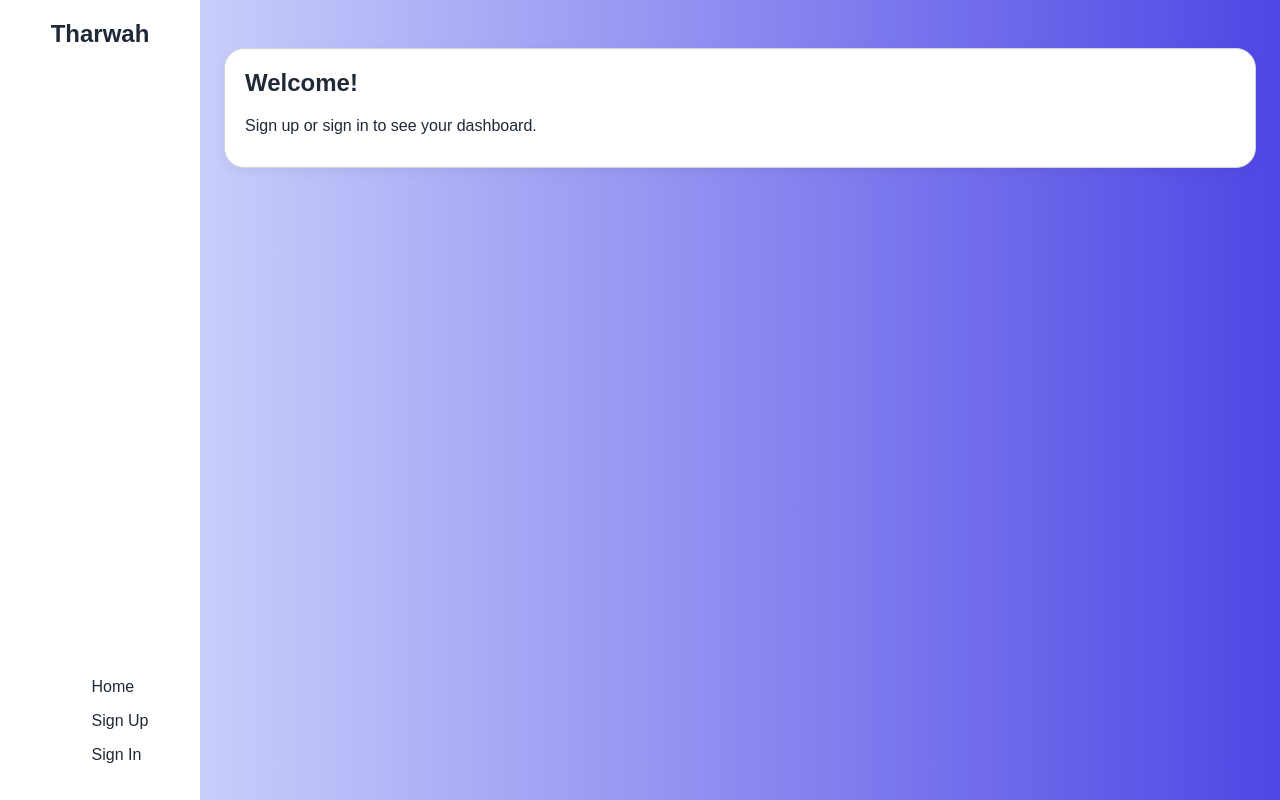
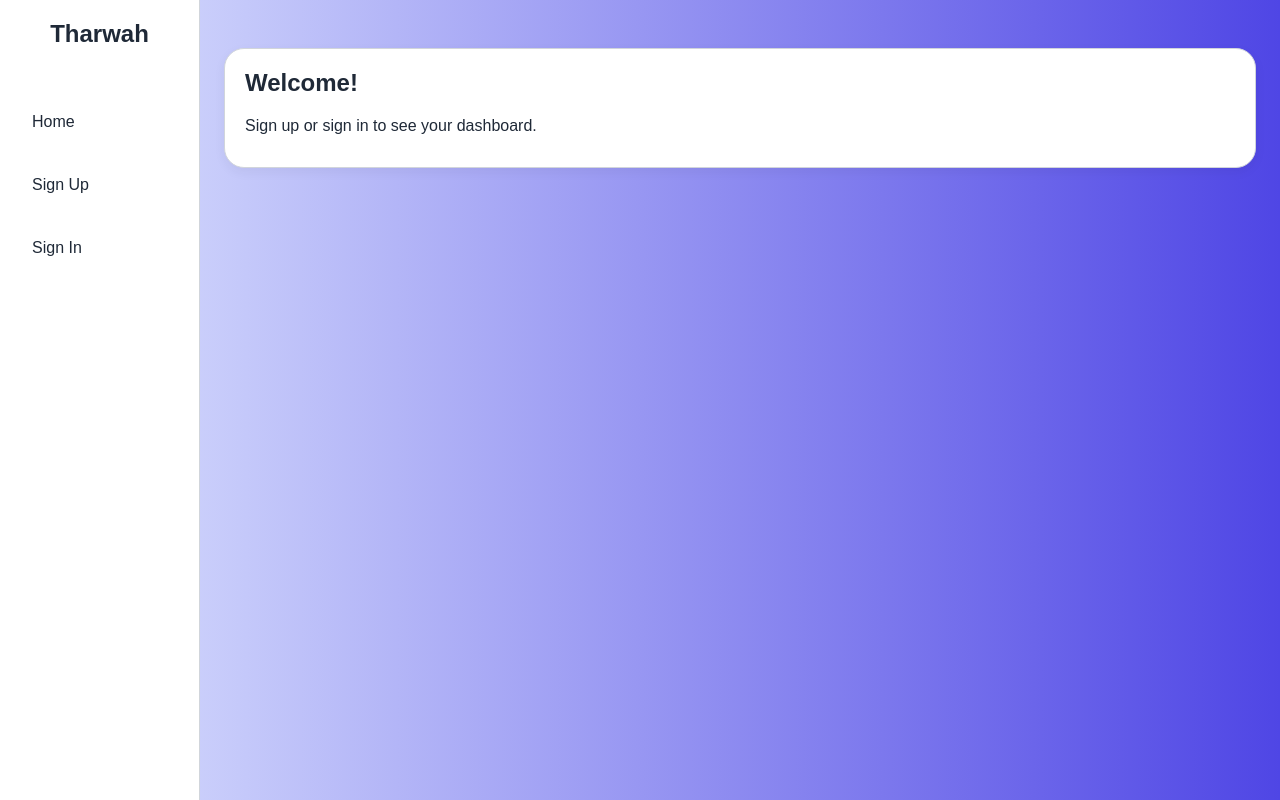
Before and after one commit to HusainAlmajed/Tharwah-Project-Front-End, a React (Vite) app: page / in a window 1280 px wide. Built offline with nearby package versions, Linux system fonts and the light colour scheme; no server answers; a web font is replaced by a local one.

Commit message:
Update navbar

```diff
--- a/src/App.css
+++ b/src/App.css
@@ -23,25 +23,43 @@ nav {
   justify-content: space-between;
   align-items: center;
   background-color: var( --color-surface);
-  padding: 20px;
+  padding: 30px 20px;
+  border-right: 1px solid var(--color-border);
 }
 
 .nav-brand {
   font-weight: bolder;
   font-size: 1.5rem;
+  margin-bottom: 55px;
 }
 
 nav ul {
   display: flex;
   flex-direction: column;
-  gap: 16px;
+  gap: 25px;
   list-style: none;
+  padding: 0;
+  margin: 0;
+  width: 100%;
+  height: 100%;
+}
+
+nav li {
+  width: 100%;
+}
+
+nav li {
+  width: 100%;
+}
+
+nav a {
+  text-decoration: none;
+  color: inherit;
 }
 
 nav a:hover {
   color: var(--color-primary);
 }
-
 
 form {
   display: flex;
@@ -288,3 +306,17 @@ nav {
 .monthlyCard h3 {
   margin: 0;
 }
+
+nav li a {
+  display: block;
+  padding: 10px 12px;
+  border-radius: 10px;
+}
+
+nav li a:hover {
+  background-color: var(--color-primary-soft);
+}
+
+.sign-out {
+  margin-top: auto;
+}
--- a/src/components/Nav.jsx
+++ b/src/components/Nav.jsx
@@ -23,7 +23,7 @@ const Nav = (props) => {
                     <li>
                         <Link to="categories/new">Add a Category</Link>
                     </li>
-                    <li>
+                    <li className="sign-out">
                         <Link to="/" onClick={handleSignOut}>Sign Out</Link>
                     </li>
                 </ul>
```
